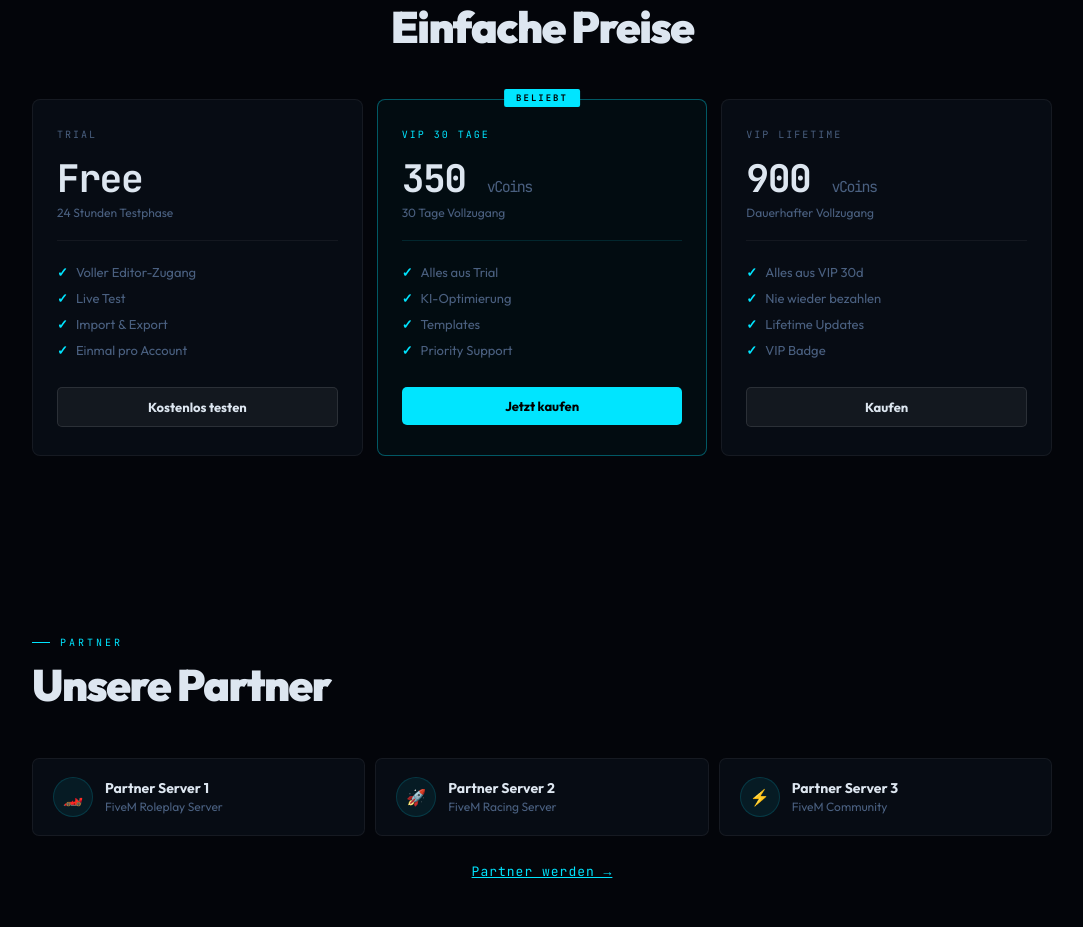
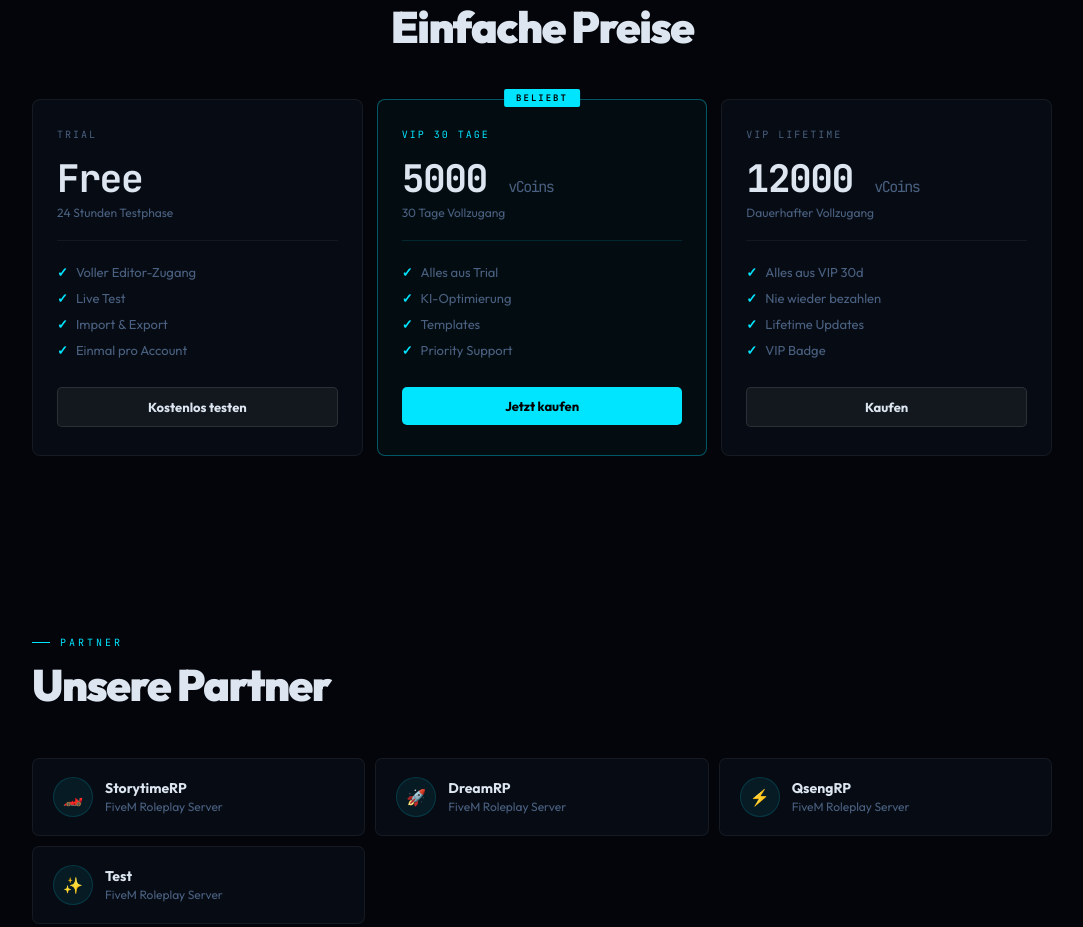
Before and after one commit to snoopysegoat-stack/vhandling-web, a plain HTML site: page index.html in a window 1280 px wide. Shown: the part 3594-4521 px from the top of the page, without its empty margins (98-1181 px from the left). Drawn offline with Linux system fonts and the light colour scheme.

Commit message:
Update index.html

```diff
--- a/index.html
+++ b/index.html
@@ -414,12 +414,12 @@ footer{position:relative;z-index:1;border-top:1px solid rgba(255,255,255,0.05);p
       <a href="https://discord.gg/DEINLINK" class="btn-buy btn-buy-g">Kostenlos testen</a>
     </div>
     <div class="price-card hot">
-      <div class="p-name">VIP 30 Tage</div><div class="p-price">350 <span>vCoins</span></div><div class="p-period">30 Tage Vollzugang</div><div class="p-div"></div>
+      <div class="p-name">VIP 30 Tage</div><div class="p-price">5000 <span>vCoins</span></div><div class="p-period">30 Tage Vollzugang</div><div class="p-div"></div>
       <ul class="p-feats"><li>Alles aus Trial</li><li>KI-Optimierung</li><li>Templates</li><li>Priority Support</li></ul>
       <a href="https://discord.gg/DEINLINK" class="btn-buy btn-buy-c">Jetzt kaufen</a>
     </div>
     <div class="price-card">
-      <div class="p-name">VIP Lifetime</div><div class="p-price">900 <span>vCoins</span></div><div class="p-period">Dauerhafter Vollzugang</div><div class="p-div"></div>
+      <div class="p-name">VIP Lifetime</div><div class="p-price">12000 <span>vCoins</span></div><div class="p-period">Dauerhafter Vollzugang</div><div class="p-div"></div>
       <ul class="p-feats"><li>Alles aus VIP 30d</li><li>Nie wieder bezahlen</li><li>Lifetime Updates</li><li>VIP Badge</li></ul>
       <a href="https://discord.gg/DEINLINK" class="btn-buy btn-buy-g">Kaufen</a>
     </div>
@@ -430,9 +430,10 @@ footer{position:relative;z-index:1;border-top:1px solid rgba(255,255,255,0.05);p
   <div class="eyebrow">Partner</div>
   <h2 class="sec-title">Unsere Partner</h2>
   <div class="partner-grid">
-    <a href="#" class="partner"><div class="p-av">🏎️</div><div><div class="p-nm">Partner Server 1</div><div class="p-ds">FiveM Roleplay Server</div></div></a>
-    <a href="#" class="partner"><div class="p-av">🚀</div><div><div class="p-nm">Partner Server 2</div><div class="p-ds">FiveM Racing Server</div></div></a>
-    <a href="#" class="partner"><div class="p-av">⚡</div><div><div class="p-nm">Partner Server 3</div><div class="p-ds">FiveM Community</div></div></a>
+    <a href="#" class="partner"><div class="p-av">🏎️</div><div><div class="p-nm">StorytimeRP</div><div class="p-ds">FiveM Roleplay Server</div></div></a>
+    <a href="#" class="partner"><div class="p-av">🚀</div><div><div class="p-nm">DreamRP</div><div class="p-ds">FiveM Roleplay Server</div></div></a>
+    <a href="#" class="partner"><div class="p-av">⚡</div><div><div class="p-nm">QsengRP</div><div class="p-ds">FiveM Roleplay Server</div></div></a>
+    <a href="#" class="partner"><div class="p-av">✨</div><div><div class="p-nm">Test</div><div class="p-ds">FiveM Roleplay Server</div></div></a>
   </div>
   <div style="text-align:center;margin-top:24px">
     <a href="https://discord.gg/DEINLINK" style="color:var(--c);font-size:13px;font-family:'JetBrains Mono',monospace;letter-spacing:1px">Partner werden →</a>
```
